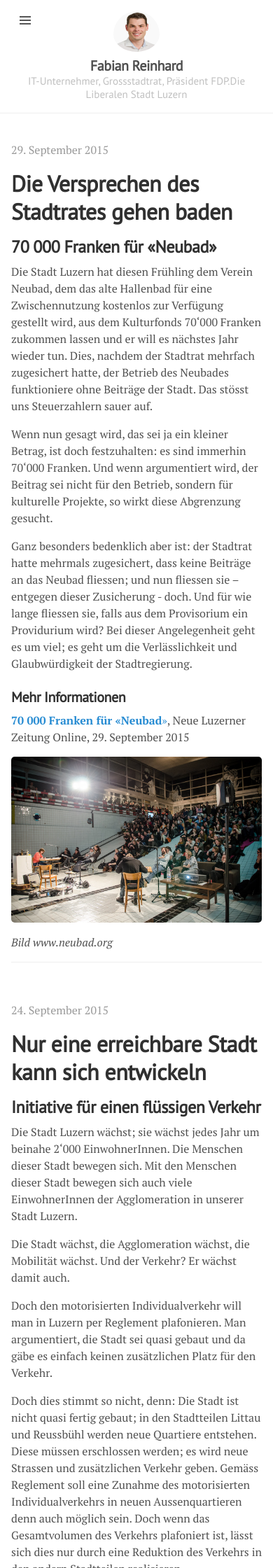
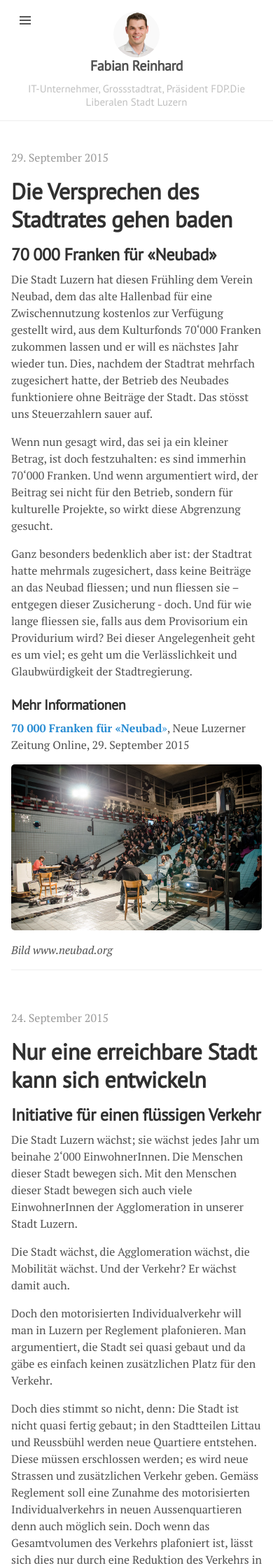
Before and after one commit to freinhard/freinhard.github.io, a Jekyll site: the page built from index.html, in a window 390 px wide. Shown: the top 2240 px of the page at 70% size. Built offline with Jekyll 4.4.1, drawn with Linux system fonts in a browser that asks for light colours; the list of posts is cut into pages by our own code.

Commit message:
Padding top

```diff
--- a/public/css/custom.css
+++ b/public/css/custom.css
@@ -6,9 +6,9 @@
 @media (max-width: 48em) {
     .masthead-title img {
         margin: auto;
-        padding-bottom: 0.5rem;
     }
     .masthead-title small {
+        padding-top: 0.7rem;
         display: block;
     }
 }
```
